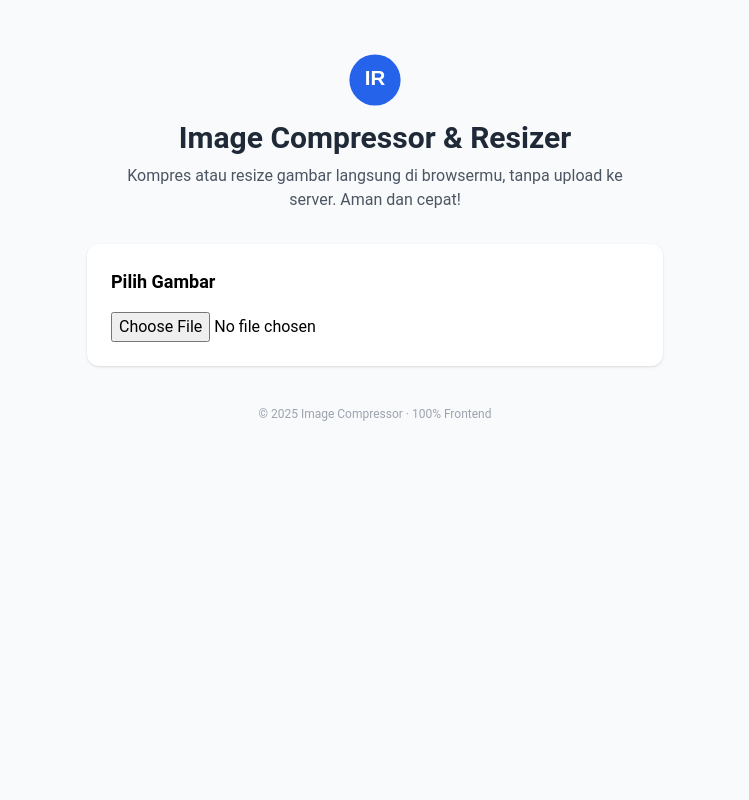
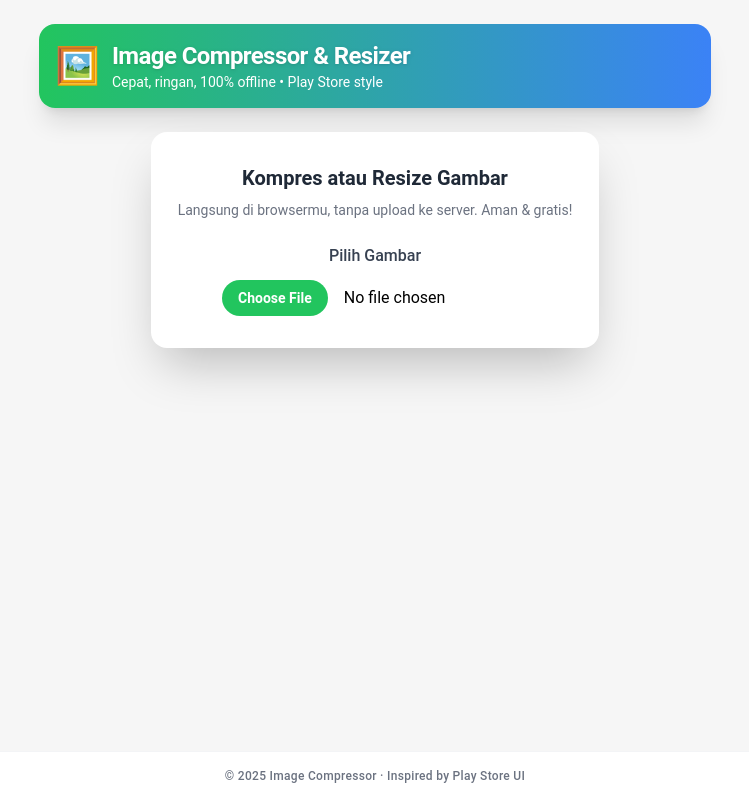
Before and after one commit to pejuangreceh5/Image-Resizer, a Next.js app: page / in a window 1280 px wide. Shown: the whole page, without its empty margins (265-1014 px from the left). Built offline with nearby package versions, Linux system fonts and the light colour scheme.

Commit message:
Update page.tsx

```diff
--- a/app/page.tsx
+++ b/app/page.tsx
@@ -1,21 +1,103 @@
-import ImageCompressor from "../components/ImageCompressor";
+"use client";
+import { useState, useRef } from "react";
 
 export default function Home() {
+  const [image, setImage] = useState<string | null>(null);
+  const [output, setOutput] = useState<string | null>(null);
+  const [loading, setLoading] = useState(false);
+  const inputRef = useRef<HTMLInputElement>(null);
+
+  // Dummy compress handler (replace with real logic as needed)
+  function handleFile(e: any) {
+    const file = e.target.files[0];
+    if (!file) return;
+    setLoading(true);
+    const reader = new FileReader();
+    reader.onload = () => {
+      setImage(reader.result as string);
+      // Simulasi kompresi
+      setTimeout(() => {
+        setOutput(reader.result as string); // Replace with real compressed result
+        setLoading(false);
+      }, 1200);
+    };
+    reader.readAsDataURL(file);
+  }
+
+  function reset() {
+    setImage(null);
+    setOutput(null);
+    if (inputRef.current) inputRef.current.value = "";
+  }
+
   return (
-    <main className="min-h-screen bg-gray-50 py-12 px-2 flex flex-col items-center">
-      <div className="flex flex-col items-center mb-8">
-        <img src="/logo.svg" alt="logo" className="w-16 h-16 mb-2" />
-        <h1 className="text-3xl font-bold text-gray-800 text-center">
-          Image Compressor & Resizer
-        </h1>
-        <p className="text-gray-600 text-center max-w-lg mt-2">
-          Kompres atau resize gambar langsung di browsermu, tanpa upload ke server. Aman dan cepat!
-        </p>
+    <div className="min-h-screen flex flex-col items-center pt-6 pb-16 bg-[#f6f6f6]">
+      {/* HEADER ala Play Store */}
+      <header className="w-full max-w-2xl mx-auto flex items-center gap-3 p-4 bg-gradient-to-r from-green-500 to-blue-500 rounded-2xl shadow-xl mb-6 animate-fade-in">
+        <span className="text-4xl">🖼️</span>
+        <div>
+          <h1 className="text-white text-2xl font-bold tracking-tight drop-shadow">Image Compressor & Resizer</h1>
+          <p className="text-white text-sm">Cepat, ringan, 100% offline • Play Store style</p>
+        </div>
+      </header>
+
+      {/* CARD utama */}
+      <div className="w-full max-w-md bg-white rounded-2xl shadow-2xl px-6 py-8 flex flex-col gap-6 animate-fade-in">
+        <div className="text-center">
+          <h2 className="text-xl font-bold text-gray-800 mb-2">Kompres atau Resize Gambar</h2>
+          <p className="text-gray-500 text-sm">Langsung di browsermu, tanpa upload ke server. Aman & gratis!</p>
+        </div>
+
+        <label className="flex flex-col items-center gap-3">
+          <span className="font-medium text-gray-700">Pilih Gambar</span>
+          <input
+            ref={inputRef}
+            type="file"
+            accept="image/*"
+            className="file:mr-4 file:py-2 file:px-4 file:rounded-full file:border-0 file:text-sm file:font-semibold file:bg-green-500 file:text-white hover:file:bg-green-600 transition"
+            onChange={handleFile}
+            disabled={loading}
+          />
+        </label>
+
+        {loading && (
+          <div className="flex justify-center items-center gap-2 text-green-600">
+            <span className="animate-spin inline-block text-xl">🔄</span>
+            <span>Memproses gambar...</span>
+          </div>
+        )}
+
+        {image && (
+          <div className="flex flex-col items-center gap-3">
+            <img src={image} alt="preview" className="max-w-[180px] max-h-[180px] rounded-xl border shadow" />
+            <button
+              className="text-xs text-blue-500 underline"
+              onClick={reset}
+              type="button"
+            >
+              Ganti gambar
+            </button>
+          </div>
+        )}
+
+        {output && (
+          <div className="flex flex-col items-center gap-2 mt-2">
+            <span className="text-green-600 font-medium">✓ Sukses dikompres!</span>
+            <a
+              href={output}
+              download="output.jpg"
+              className="bg-blue-500 hover:bg-blue-600 text-white font-bold px-6 py-2 rounded-full shadow"
+            >
+              Download Gambar
+            </a>
+          </div>
+        )}
       </div>
-      <ImageCompressor />
-      <footer className="mt-10 text-gray-400 text-xs text-center">
-        &copy; {new Date().getFullYear()} Image Compressor &middot; 100% Frontend
+
+      {/* FOOTER ala Play Store */}
+      <footer className="fixed bottom-0 left-0 w-full flex justify-center py-4 bg-white/95 border-t border-gray-100 text-gray-500 text-xs font-medium tracking-wide rounded-t-2xl">
+        © {new Date().getFullYear()} Image Compressor · Inspired by Play Store UI
       </footer>
-    </main>
+    </div>
   );
-}
+          }
```
